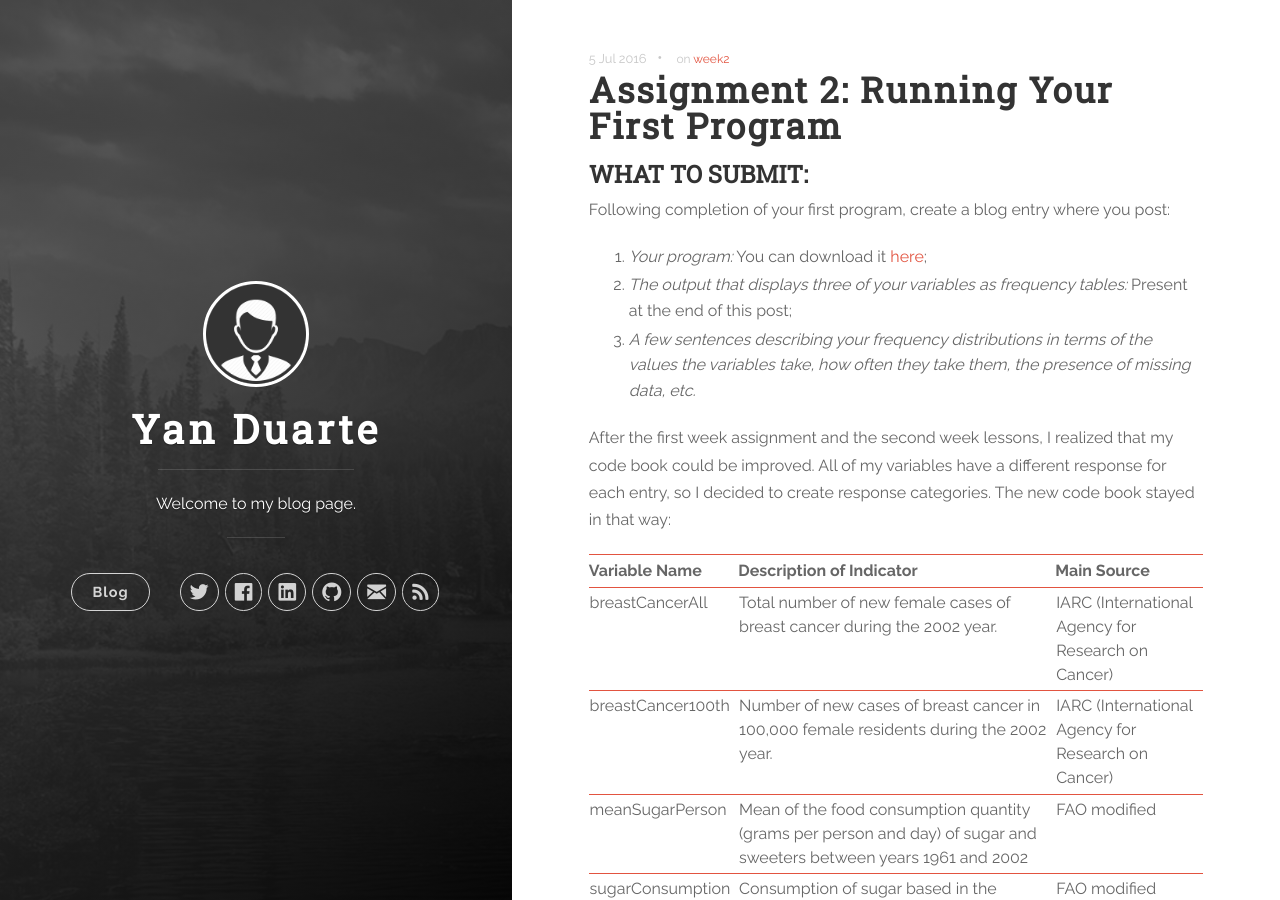
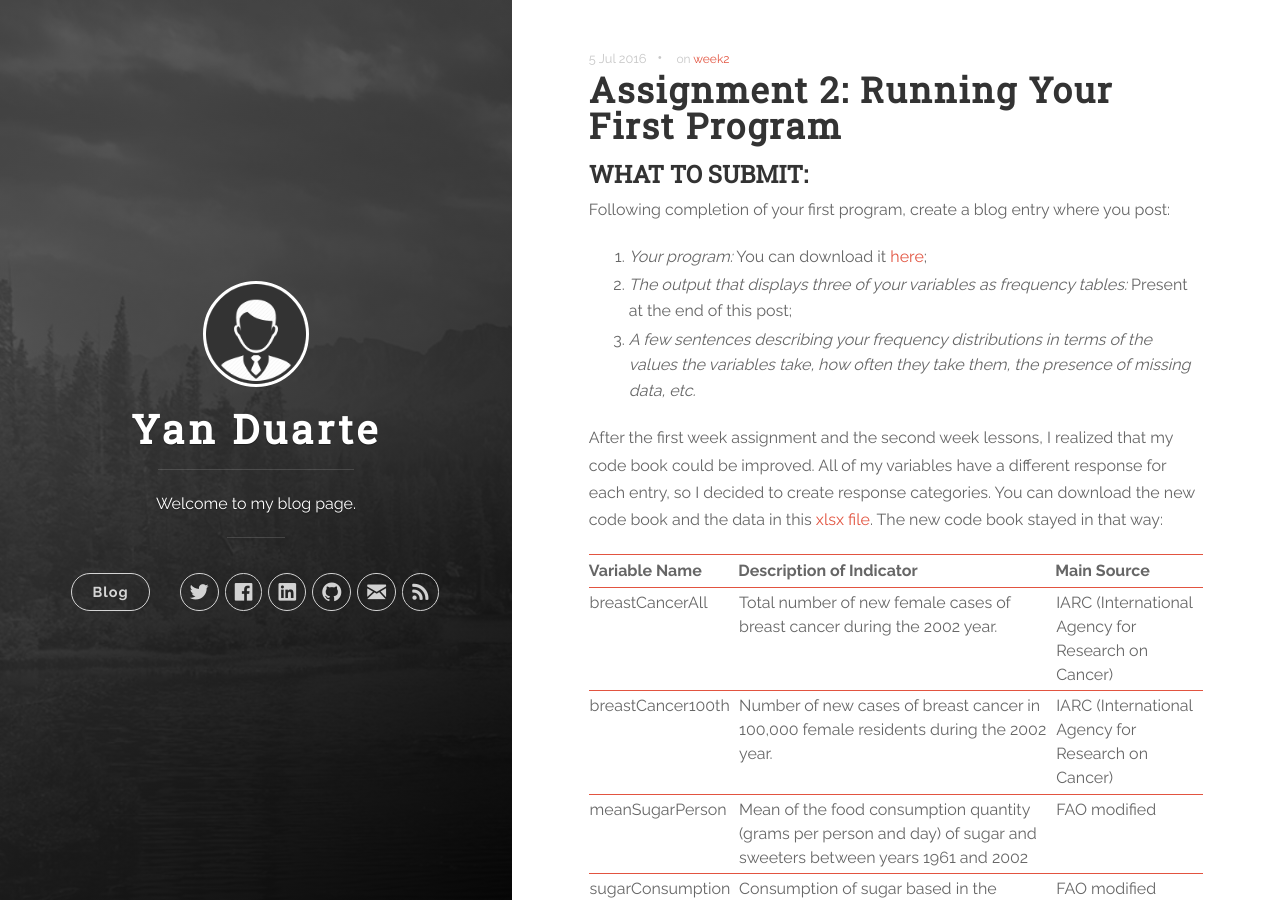
Before and after one commit to yan-duarte/yan-duarte.github.io, a Jekyll site: the page built from _posts/2016-07-05-Assignment2.md, in a window 1280 px wide and 900 px high. Built offline with Jekyll 4.4.1, drawn with Linux system fonts in a browser that asks for light colours; nearby versions of some CDN libraries.

Commit message:
Updated 2016-07-05-Assignment2.md

```diff
--- a/_posts/2016-07-05-Assignment2.md
+++ b/_posts/2016-07-05-Assignment2.md
@@ -19,8 +19,7 @@ Following completion of your first program, create a blog entry where you post:
   3. _A few sentences describing your frequency distributions in terms of the values the variables take, how often they take them, the presence of missing data, etc._
 
 After the first week assignment and the second week lessons, I realized that my code book could be improved.
-All of my variables have a different response for each entry, so I decided to create response categories.
-The new code book stayed in that way:
+All of my variables have a different response for each entry, so I decided to create response categories. You can download the new code book and the data in this [xlsx file](https://yan-duarte.github.io/archives/codebook.xlsx). The new code book stayed in that way:
 
 |   Variable Name    |      Description of Indicator   |  Main Source |
 |:----:|:----------------------------------------:|:----:|
```
